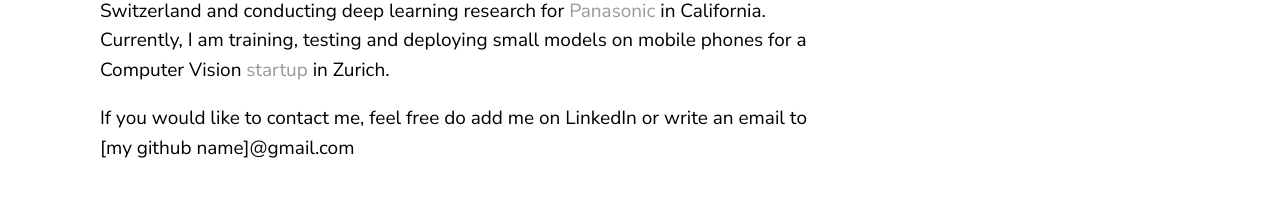
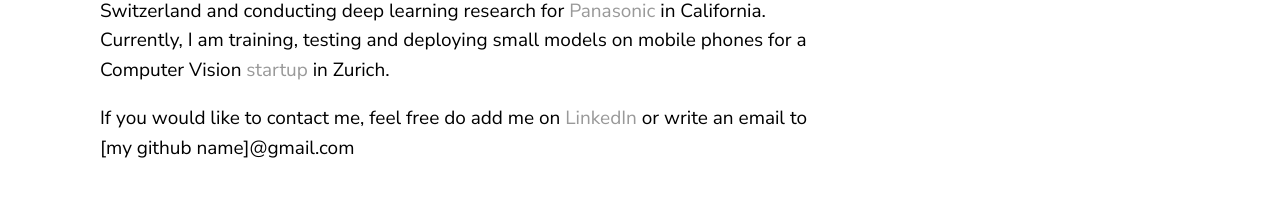
Before and after one commit to heinzermch/heinzermch.github.io, a Jekyll site: the page built from about.md, in a window 1280 px wide. Shown: the part 668-865 px from the top of the page. Built offline with Jekyll 4.4.1, drawn with Linux system fonts in a browser that asks for light colours; part of the change alters nothing that is shown.

```diff
--- a/about.md
+++ b/about.md
@@ -6,4 +6,4 @@ title: About me
 
 After toying with the idea of writing a blog about technical topics for various years, it looks like I've finally made it happen. Before I was busy studying Computer Science and Mathematics, finishing my studies with a master from [ETH Zurich](https://math.ethz.ch/) in the latter. My professional experience includes writing trading software for a [hedge fund](http://www.stonemilliner.com/) in Switzerland and conducting deep learning research for [Panasonic](https://www.panasonic.com/global/corporate/technology-design/r-and-d.html) in California. Currently, I am training, testing and deploying small models on mobile phones for a Computer Vision [startup](https://www.scandit.com/) in Zurich.
 
-If you would like to contact me, feel free do add me on LinkedIn or write an email to [my github name]@gmail.com
+If you would like to contact me, feel free do add me on [LinkedIn](https://linkedin.com/in/heinzerm) or write an email to [my github name]@gmail.com
```
